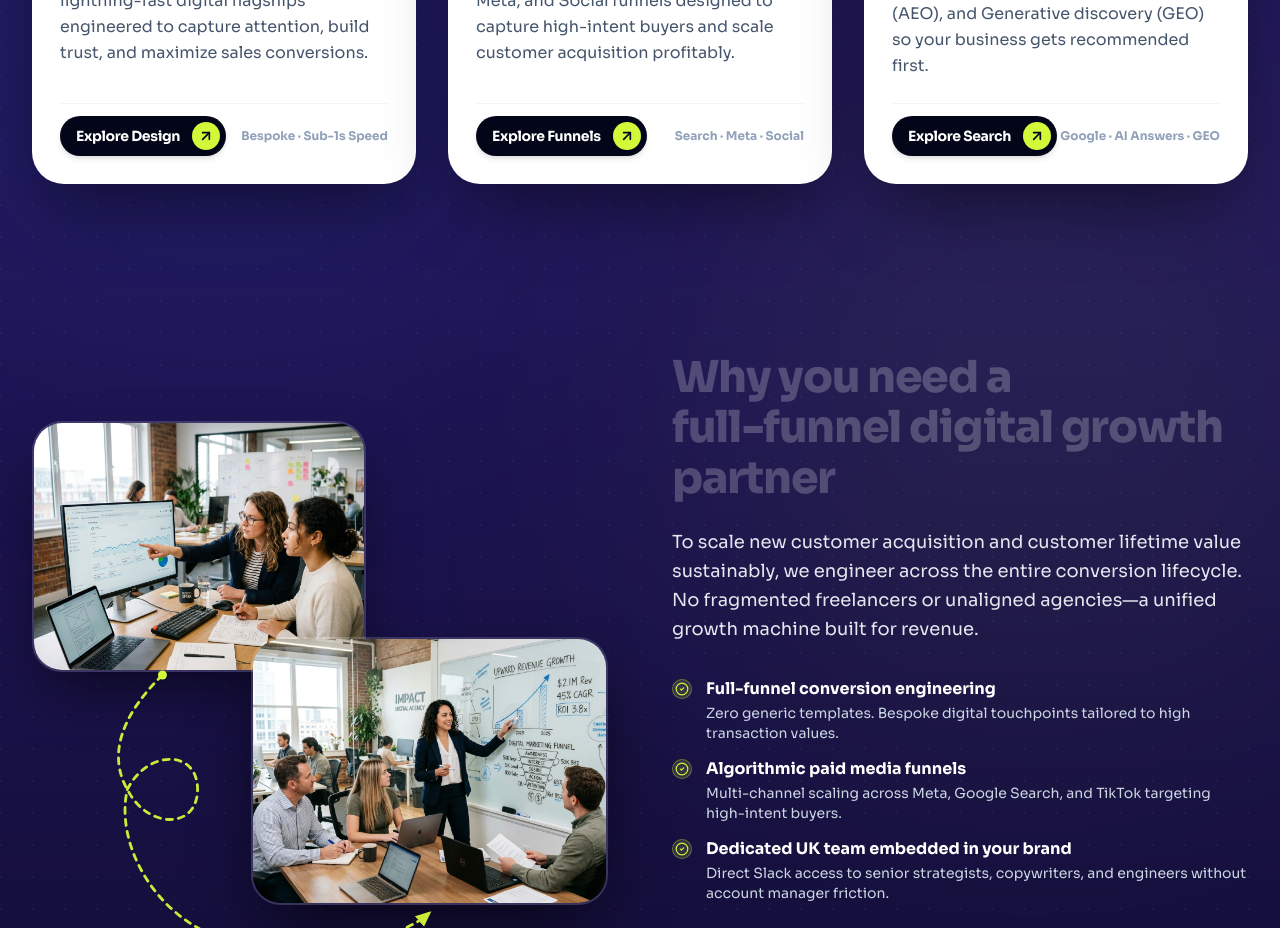
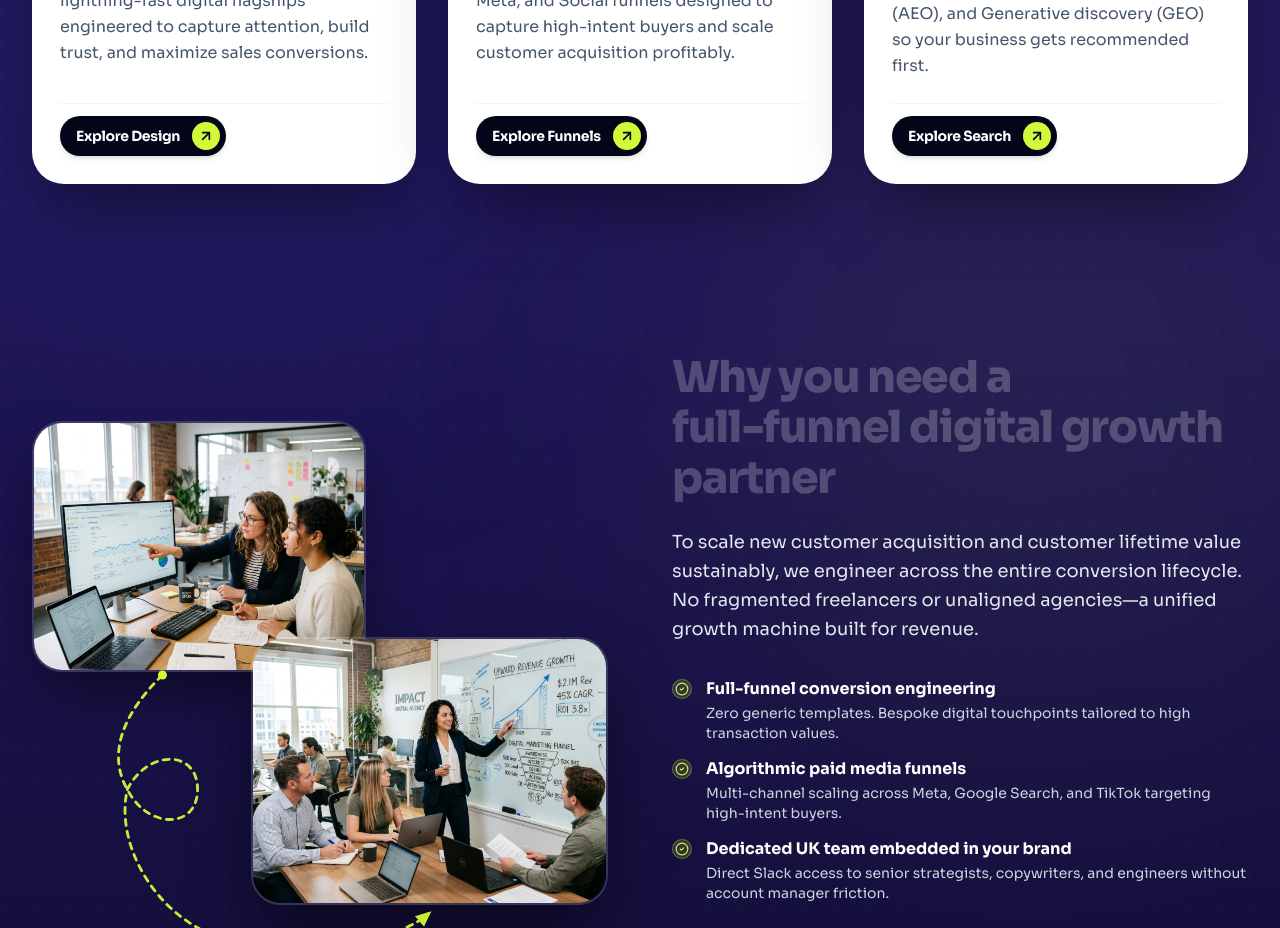
Before and after one commit to dmalvi2002/Truedge-digital-main, a Next.js app: page / in a window 1280 px wide. Shown: the part 2500-3428 px from the top of the page. Built offline with nearby package versions, Linux system fonts and the light colour scheme.

Commit message:
removed garbage from pas section

```diff
--- a/components/PasSection.tsx
+++ b/components/PasSection.tsx
@@ -21,7 +21,6 @@ interface ServiceCard {
   title: string;
   category: string;
   description: string;
-  metricBadge: string;
   icon: React.ReactNode;
   imageSrc: string;
   imageAlt: string;
@@ -35,7 +34,6 @@ const SERVICES: ServiceCard[] = [
     title: "Website Design",
     category: "Conversion Architecture",
     description: "Generic templates fail to convert modern visitors. We build bespoke, lightning-fast digital flagships engineered to capture attention, build trust, and maximize sales conversions.",
-    metricBadge: "Bespoke · Sub-1s Speed",
     icon: <Laptop className="w-6 h-6 sm:w-7 sm:h-7 text-slate-950 stroke-[2.2]" />,
     imageSrc: "/card-laptop.jpg",
     imageAlt: "Website Design and Development Laptop Display",
@@ -47,7 +45,6 @@ const SERVICES: ServiceCard[] = [
     title: "Paid Media & Ads",
     category: "Performance Acquisition",
     description: "Unfocused campaigns burn through ad budgets. We deploy algorithmic Search, Meta, and Social funnels designed to capture high-intent buyers and scale customer acquisition profitably.",
-    metricBadge: "Search · Meta · Social",
     icon: <Megaphone className="w-6 h-6 sm:w-7 sm:h-7 text-slate-950 stroke-[2.2]" />,
     imageSrc: "/card-tablet.jpg",
     imageAlt: "Paid Media Strategy Tablet Display",
@@ -59,7 +56,6 @@ const SERVICES: ServiceCard[] = [
     title: "SEO / AEO / GEO",
     category: "AI & Search Authority",
     description: "Standard rankings aren't enough in the AI search era. We optimize your brand for Google search, Answer Engines (AEO), and Generative discovery (GEO) so your business gets recommended first.",
-    metricBadge: "Google · AI Answers · GEO",
     icon: <Globe className="w-6 h-6 sm:w-7 sm:h-7 text-slate-950 stroke-[2.2]" />,
     imageSrc: "/card-phone.jpg",
     imageAlt: "Search and AI Engine Optimization Display",
@@ -181,10 +177,6 @@ export default function PasSection() {
                       <ArrowUpRight className="w-4 h-4 stroke-[2.5]" />
                     </div>
                   </Link>
-
-                  <span className="text-xs font-bold text-slate-400">
-                    {card.metricBadge}
-                  </span>
                 </div>
 
               </div>
```
